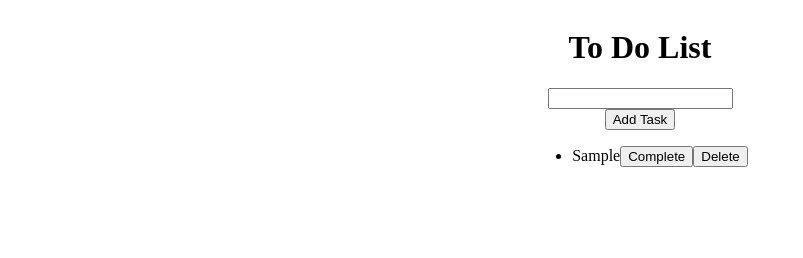
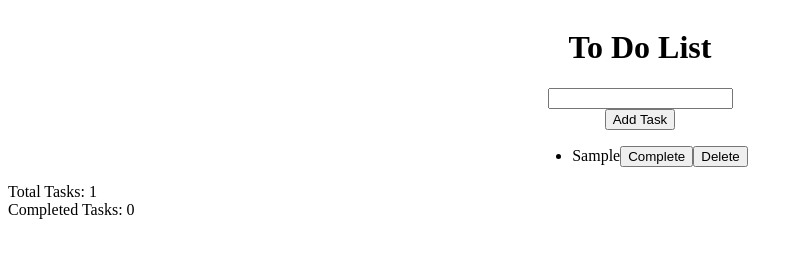
Before and after one commit to viblo29/dachi-vibliani-JSTask-5, a plain HTML site: page index.html in a window 1280 px wide. Both pictures are taken after typing "Sample" into the empty fields and a click on the button "Add Task". Shown: the whole page, without its empty margins (0-803 px from the left). Drawn offline with Linux system fonts and the light colour scheme.

Commit message:
2nd. (total,completed Tasks counter)

```diff
--- a/index.html
+++ b/index.html
@@ -6,10 +6,18 @@
     <title>Document</title>
   </head>
   <body>
-    <div style="width: 100%; display: flex; flex-direction: column; justify-content: start; align-items: center;">
+    <div
+      style="
+        width: 100%;
+        display: flex;
+        flex-direction: column;
+        justify-content: start;
+        align-items: center;
+      "
+    >
       <h1>To Do List</h1>
       <input type="text" name="" id="inputVeli" />
-      <button id="addTaskBtn">Add Task</button>
+      <button class="btn addTask">Add Task</button>
       <div id="List">
         <ul id="toDoList"></ul>
       </div>
--- a/script.js
+++ b/script.js
@@ -1,30 +1,55 @@
-const addTaskBtn = document.getElementById(`addTaskBtn`);
+const addTaskBtn = document.querySelector(`.btn.addTask`);
 const toDoList = document.getElementById(`toDoList`);
 const inputVeli = document.getElementById(`inputVeli`);
 
+let totalTasks = 0;
+let completedTasks = 0;
+
+const displayTotalTasks = document.createElement("div");
+displayTotalTasks.innerText = `Total Tasks: ${totalTasks}`;
+document.body.appendChild(displayTotalTasks);
+
+const displayCompletedTasks = document.createElement("div");
+displayCompletedTasks.innerText = `Completed Tasks: ${completedTasks}`;
+document.body.appendChild(displayCompletedTasks);
+
 addTaskBtn.addEventListener(`click`, function () {
   const taskText = inputVeli.value;
-  if (taskText === " ") return;
+  if (taskText === "") return;
+
+  totalTasks++;
+  displayTotalTasks.innerText = `Total Tasks: ${totalTasks}`;
 
   const newTask = document.createElement(`li`);
   newTask.innerText = taskText;
 
   const doneBtn = document.createElement(`button`);
+  doneBtn.className = `btn complete`;
   doneBtn.innerText = `Complete`;
 
   doneBtn.addEventListener(`click`, function () {
     newTask.style.textDecoration = `line-through`;
+    completedTasks++;
+    displayCompletedTasks.innerText = `Completed Tasks: ${completedTasks}`;
   });
 
   const delBtn = document.createElement(`button`);
+  delBtn.className = `btn del`;
   delBtn.innerText = `Delete`;
 
   delBtn.addEventListener(`click`, function () {
     toDoList.removeChild(newTask);
+    totalTasks--;
+    displayTotalTasks.innerText = `Total Tasks: ${totalTasks}`;
+    if (completedTasks > 0) {
+      completedTasks--;
+    }
+    displayCompletedTasks.innerText = `Completed Tasks: ${completedTasks}`;
   });
 
   newTask.appendChild(doneBtn);
   newTask.appendChild(delBtn);
   toDoList.appendChild(newTask);
-  inputVeli.value = ` `;
+
+  inputVeli.value = ``;
 });
```
